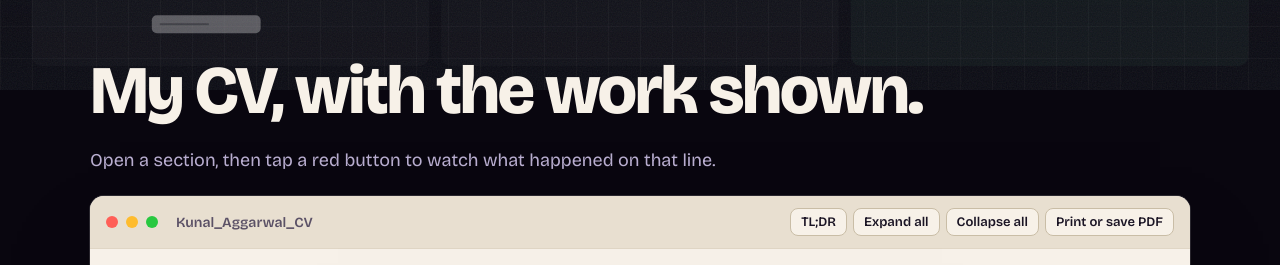
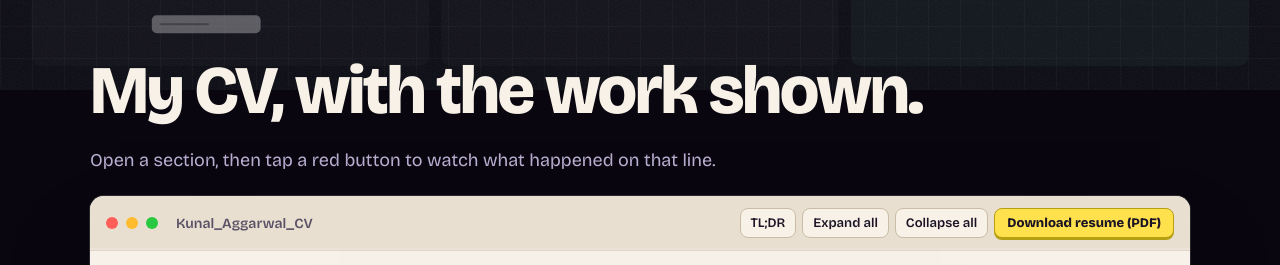
Before and after one commit to kunal4538/kunalaggarwal-site, a plain HTML site: page index.html in a window 1280 px wide. Shown: the part 710-975 px from the top of the page. Drawn offline with nearby package versions, Linux system fonts and the light colour scheme.

Commit message:
Resume button now downloads the PDF
Co-Authored-By: Claude Sonnet 5.5 <noreply@anthropic.com>
Claude-Session: https://claude.ai/code/session_01BsBaYMyAzmgeqBHLx1nuBh

```diff
--- a/index.html
+++ b/index.html
@@ -53,6 +53,7 @@ h2{font-size:clamp(34px,5.4vw,68px);line-height:1;letter-spacing:-.035em;font-we
 .wbar i:nth-child(2){background:#febc2e}.wbar i:nth-child(3){background:#28c840}
 .wbar .fn{margin-left:10px;font-weight:600}
 .wbar button{margin-left:auto;font:600 13px 'Bricolage Grotesque',sans-serif;padding:6px 12px;border-radius:8px;border:1px solid #c9bda6;background:#f7f1e8;color:var(--ink);cursor:pointer}
+.wbar .dl{font:700 13px 'Bricolage Grotesque',sans-serif;padding:6px 12px;border-radius:8px;border:1px solid #b79f12;background:var(--y);color:var(--ink);text-decoration:none;box-shadow:0 2px 0 #b79f12;white-space:nowrap}.wbar .dl:hover{filter:brightness(1.05)}
 .doc{padding:clamp(20px,4vw,52px)}
 .doc h1{font-size:clamp(30px,4vw,44px);letter-spacing:-.03em;line-height:1;max-width:none;text-shadow:none}
 .doc .ct{color:#6b6176;font-size:15px;margin-top:6px}
@@ -225,7 +226,7 @@ footer{position:relative;z-index:2;padding:30px 0 50px;color:var(--muted);font-s
 <section class="sec" id="cv"><div class="wrap">
 <h2>My CV, with the work shown.</h2>
 <p class="sub">Open a section, then tap a red button to watch what happened on that line.</p>
-<div class="win"><div class="wbar"><i></i><i></i><i></i><span class="fn">Kunal_Aggarwal_CV</span><span class="wb"><button type="button" id="tlb">TL;DR</button><button type="button" id="ea">Expand all</button><button type="button" id="ca">Collapse all</button><button type="button" onclick="window.print()">Print or save PDF</button></span></div>
+<div class="win"><div class="wbar"><i></i><i></i><i></i><span class="fn">Kunal_Aggarwal_CV</span><span class="wb"><button type="button" id="tlb">TL;DR</button><button type="button" id="ea">Expand all</button><button type="button" id="ca">Collapse all</button><a class="dl" href="Kunal_Aggarwal_Resume.pdf" download="Kunal_Aggarwal_Resume.pdf">Download resume (PDF)</a></span></div>
 <div class="doc">
 <div class="hd"><h1>Kunal Aggarwal</h1>
 <div class="ct">New Delhi, India | <a href="mailto:kunal4538@gmail.com">kunal4538@gmail.com</a> | <a href="tel:+917838508333">+91 78385 08333</a> | <a href="https://www.linkedin.com/in/kunal4538/" target="_blank" rel="noopener">linkedin.com/in/kunal4538</a></div></div>
```
